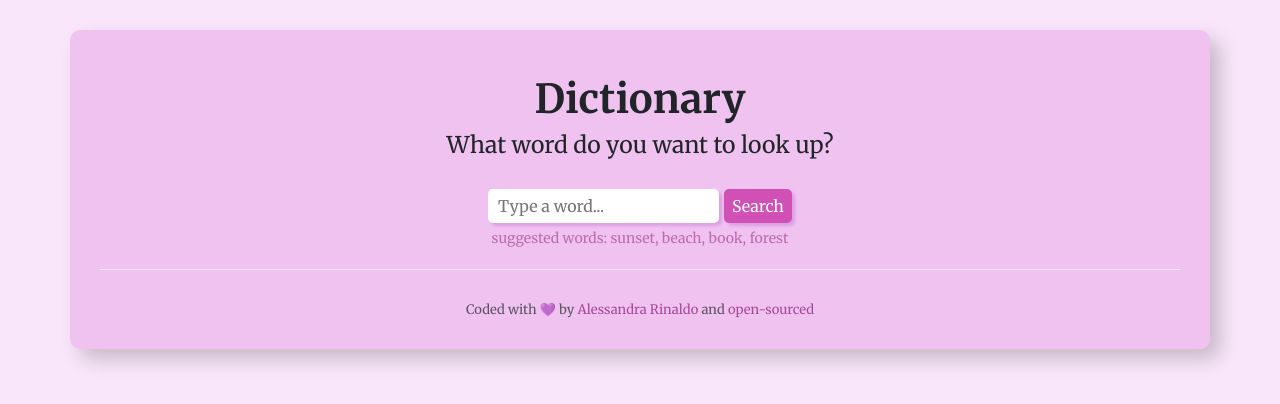
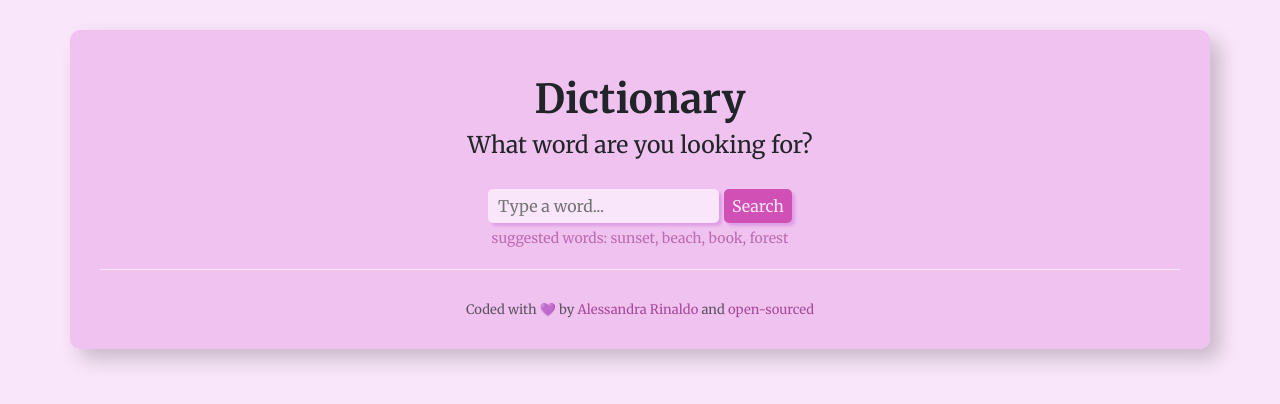
Before and after one commit to Alessandra198/dictionary-project, a React (Create React App) app: page / in a window 1280 px wide. Shown: the top 404 px of the page. Built offline with nearby package versions, Linux system fonts and the light colour scheme.

Commit message:
Updated links to repository

```diff
--- a/src/App.js
+++ b/src/App.js
@@ -7,14 +7,28 @@ export default function App() {
       <div className="container">
         <header>
           <h1>Dictionary</h1>
-          <h2>What word do you want to look up?</h2>
+          <h2>What word are you looking for?</h2>
         </header>
         <main>
           <DictionarySearch />
         </main>
         <footer>
-          Coded with 💜 by <a href="/">Alessandra Rinaldo</a> and{" "}
-          <a href="/">open-sourced</a>
+          Coded with 💜 by{" "}
+          <a
+            href="https://github.com/Alessandra198"
+            target="_blank"
+            rel="noreferrer"
+          >
+            Alessandra Rinaldo
+          </a>{" "}
+          and{" "}
+          <a
+            href="https://github.com/Alessandra198/dictionary-project"
+            target="_blank"
+            rel="noreferrer"
+          >
+            open-sourced
+          </a>
         </footer>
       </div>
     </div>
--- a/src/DictionarySearch.css
+++ b/src/DictionarySearch.css
@@ -8,6 +8,7 @@
     border: plum;
     border-radius: 5px;
     box-shadow: 3px 3px 3px rgba(150, 24, 192, 0.2);
+    background-color: rgb(249, 230, 250);
 }
 
 .DictionarySearch .input-button {
@@ -16,8 +17,14 @@
     margin-left: 5px;
     border: none;
     background-color: rgb(208, 80, 182);
-    color: white;
+    color: rgb(249, 230, 250);
     box-shadow: 3px 3px 3px rgba(150, 24, 192, 0.2);
+    transition: all 150ms ease-in-out;
+}
+
+.DictionarySearch .input-button:hover {
+    color: rgb(208, 80, 182);
+    background-color: rgb(249, 230, 250);
 }
 
 .DictionarySearch .hint {
```
